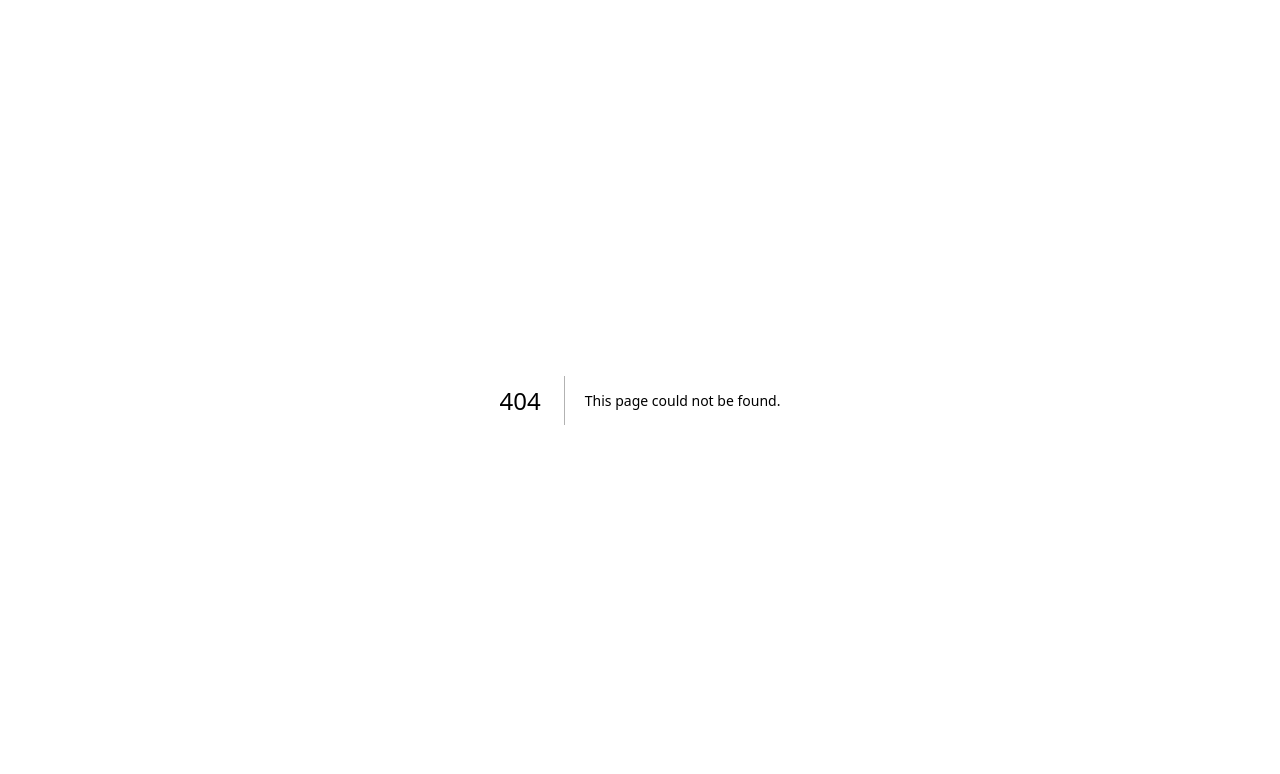
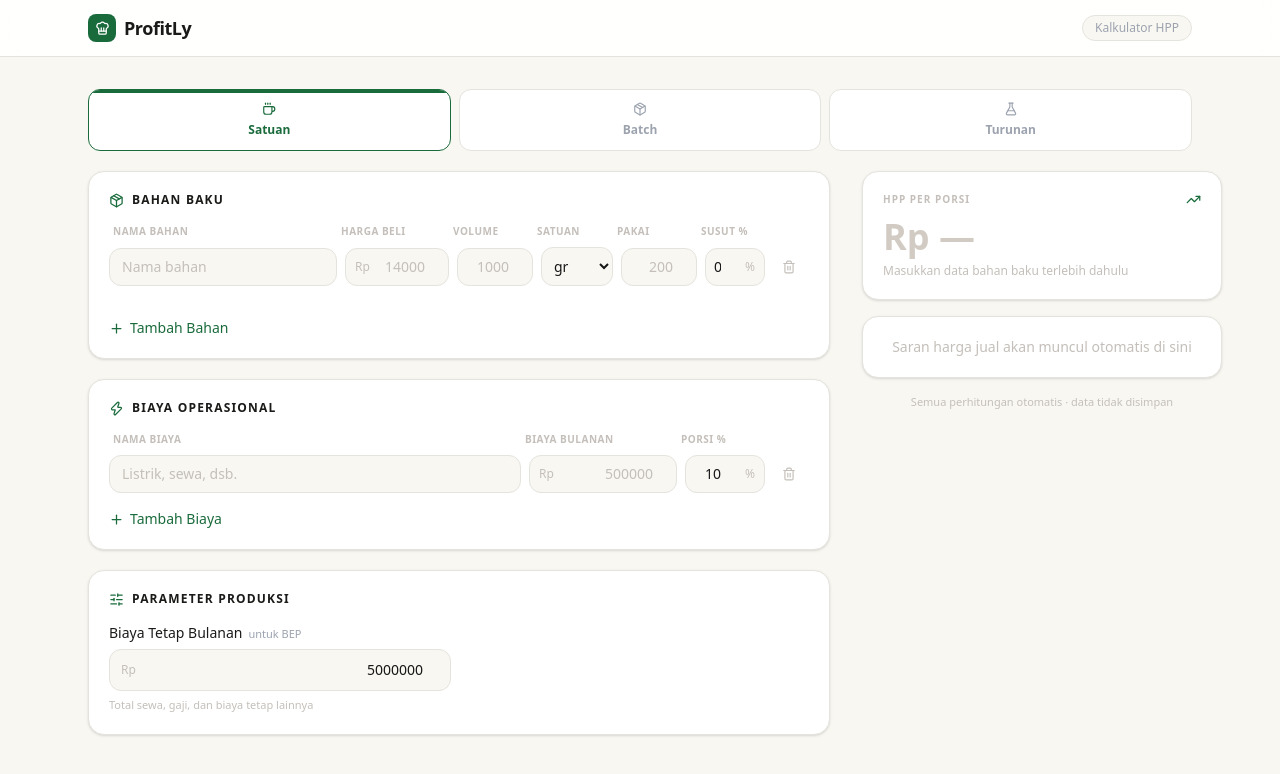
Before and after one commit to Rynrd113/Profitly, a Next.js app: page /calculator in a window 1280 px wide. Before the commit this address had no page. Shown: the top 774 px of the page. Built offline with nearby package versions, Linux system fonts and the light colour scheme.

Commit message:
feat: wire up mode selector, HPPCalculator, and TurunanCalculator in page

```diff
--- /dev/null
+++ b/app/calculator/page.tsx
@@ -0,0 +1,58 @@
+'use client';
+
+import { useState } from 'react';
+import { ChefHat } from 'lucide-react';
+import { ModeSelectorCards, type CalcMode } from '@/components/ModeSelectorCards';
+import { HPPCalculator } from '@/components/HPPCalculator';
+import { TurunanCalculator } from '@/components/TurunanCalculator';
+import { useDerivedIngredients } from '@/hooks/useDerivedIngredients';
+
+export default function CalculatorPage() {
+  const [activeMode, setActiveMode] = useState<CalcMode>('satuan');
+  const { ingredients: derivedIngredients, save, remove } = useDerivedIngredients();
+
+  return (
+    <div
+      className="min-h-screen bg-[#F8F7F2]"
+      style={{ fontFamily: 'var(--font-jakarta, system-ui, sans-serif)' }}
+    >
+      <header className="sticky top-0 z-20 bg-white/90 backdrop-blur-md border-b border-[#E5E3DD]">
+        <div className="max-w-6xl mx-auto px-4 sm:px-6 h-14 flex items-center justify-between">
+          <div className="flex items-center gap-2">
+            <div className="w-7 h-7 rounded-lg bg-[#1A6B3C] flex items-center justify-center">
+              <ChefHat size={15} color="white" />
+            </div>
+            <span
+              className="font-bold text-[#1A1A18] text-lg tracking-tight"
+              style={{ fontFamily: 'var(--font-bricolage, system-ui)' }}
+            >
+              ProfitLy
+            </span>
+          </div>
+          <span className="text-xs text-[#9CA3AF] bg-[#F8F7F2] border border-[#E5E3DD]
+            px-3 py-1 rounded-full font-medium">
+            Kalkulator HPP
+          </span>
+        </div>
+      </header>
+
+      <main className="max-w-6xl mx-auto px-4 sm:px-6 py-6 lg:py-8">
+        <ModeSelectorCards activeMode={activeMode} onChange={setActiveMode} />
+
+        <div className={activeMode === 'turunan' ? 'hidden' : ''}>
+          <HPPCalculator
+            mode={activeMode === 'batch' ? 'batch' : 'satuan'}
+            derivedIngredients={derivedIngredients}
+          />
+        </div>
+        <div className={activeMode !== 'turunan' ? 'hidden' : ''}>
+          <TurunanCalculator
+            derivedIngredients={derivedIngredients}
+            onSave={save}
+            onRemove={remove}
+          />
+        </div>
+      </main>
+    </div>
+  );
+}
```
